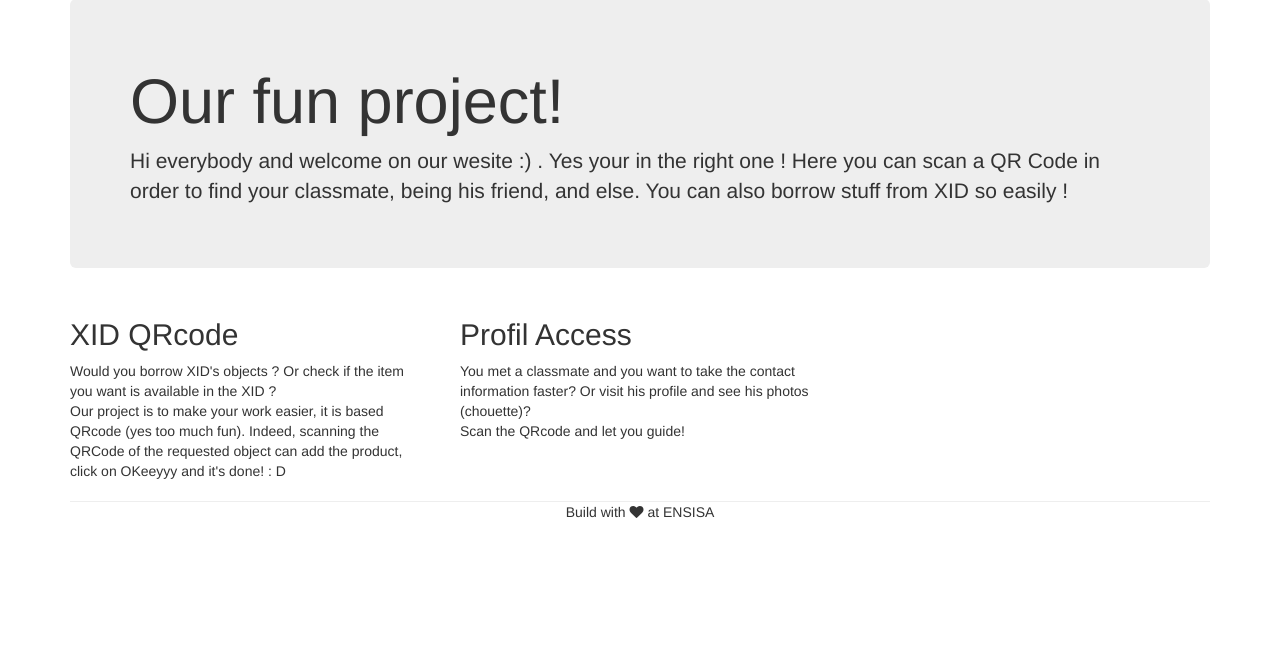
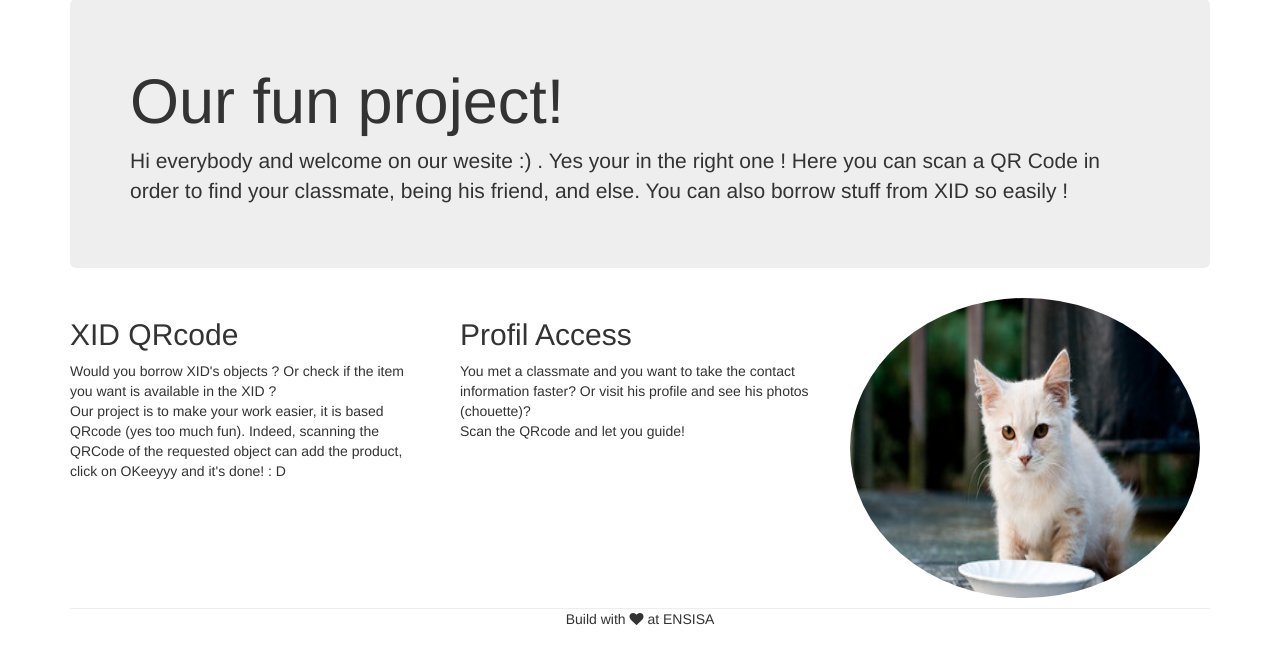
Before and after one commit to JBellec/Projet, a PHP site: page /index.php in a window 1280 px wide. Shown: the part 103-767 px from the top of the page. Run offline with PHP 8.4, Linux system fonts and the light colour scheme; a user stored in the database is signed in; data comes from the database, SQL or seed files in the repository; some libraries are stand-ins or nearby versions.

Commit message:
Photo de chat !

```diff
--- a/index.php
+++ b/index.php
@@ -26,6 +26,13 @@
 			include ("includes/connexion.php");
 			}
 			?>
+			<?php
+			if(isset($_SESSION['pseudo'])){
+			?>
+			<img class="img-circle" src="image/cat.jpg" alt="Generic placeholder image">
+			<?php
+			}
+			?>
         </div><!-- fin 3em colonne -->
     </div><!-- fin du vecteur -->
 </div> <!-- /container -->
```
Also changed, not shown: image/cat.jpg (added), includes/navbar.php (line endings or trailing spaces).
